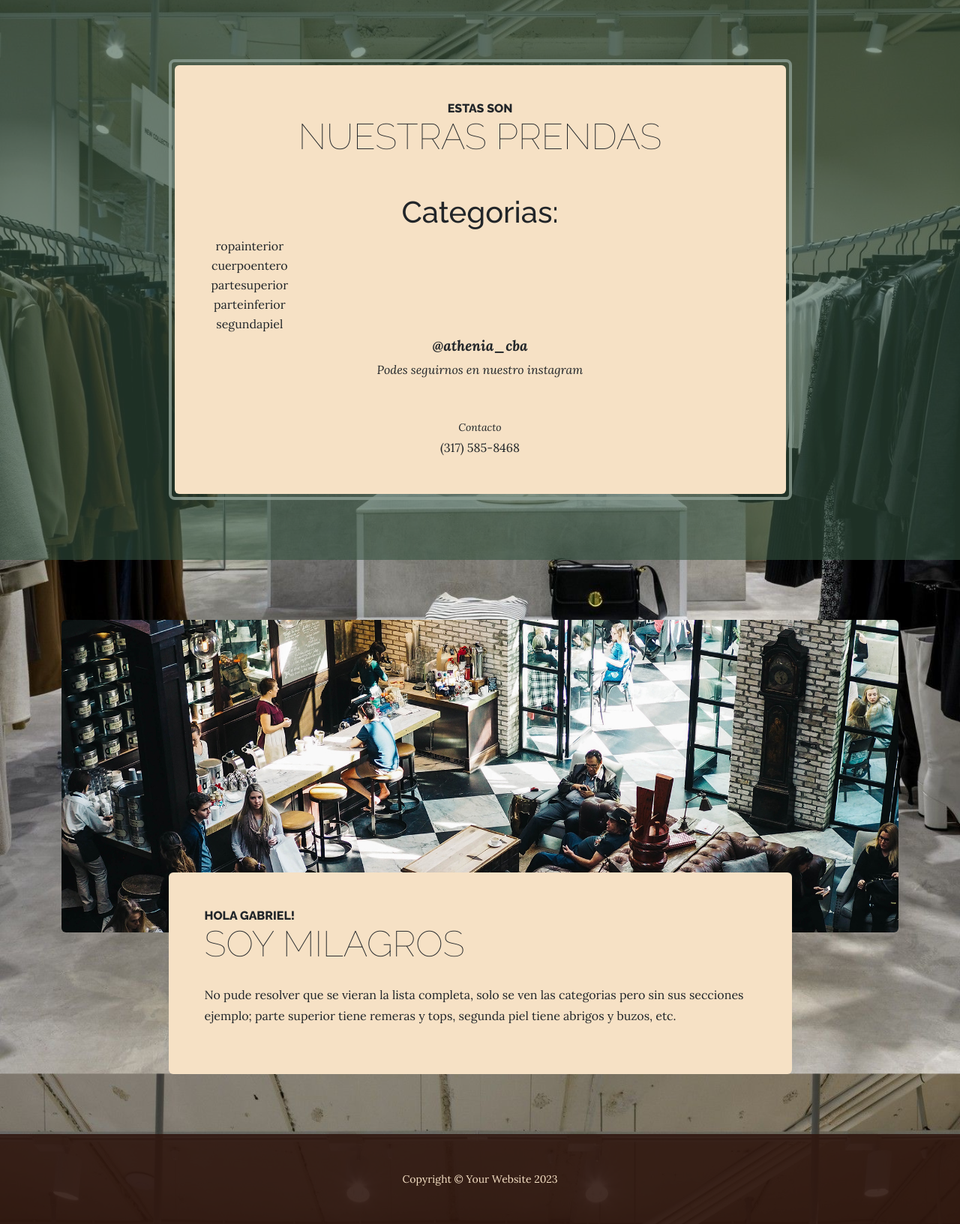
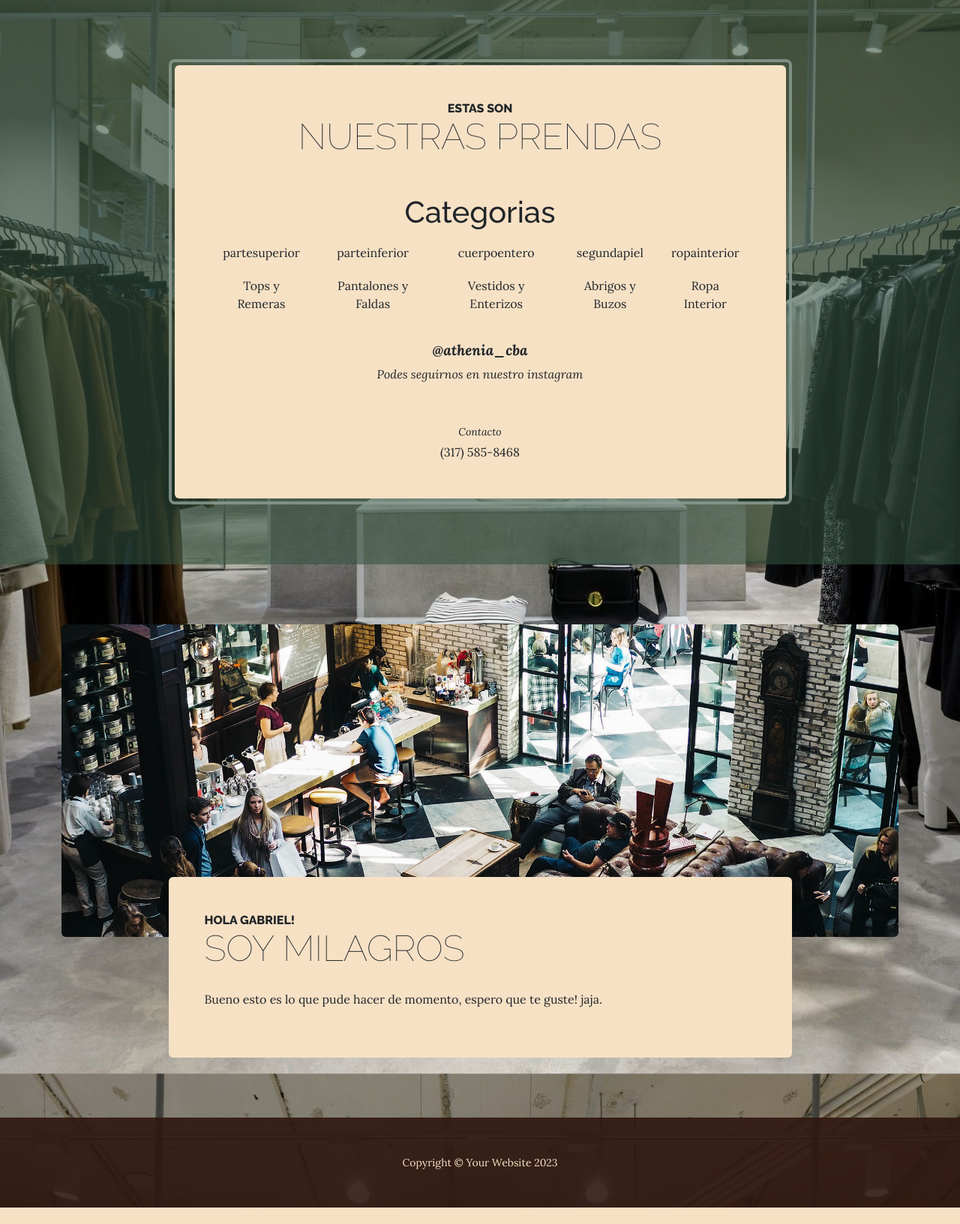
Before and after one commit to zmilagros/TercerPreEntregaMilagrosArraras, a Django app: page /store/ in a window 1280 px wide. Shown: the part 313-1946 px from the top of the page at 75% size. After the commit the page ends 1924 px from the top, so only its background shows below. Run offline with Django 4.2, Linux system fonts and the light colour scheme; data comes from the database, SQL or seed files in the repository; some libraries are stand-ins or nearby versions.

Commit message:
mejoras en categorias

```diff
--- a/project/TIENDA/templates/TIENDA/store.html
+++ b/project/TIENDA/templates/TIENDA/store.html
@@ -32,18 +32,26 @@
                             <span class="section-heading-upper">Estas son</span>
                             <span class="section-heading-lower">nuestras prendas</span>
                         </h2>
-                        <h1>Categorias:</h1>
-                        <table>
-                            <tbody>
-                                {% for categoria in categorias %}
+                        <h1>Categorias</h1>
+
+                        <div style="width: 100%; margin: 0 auto;">
+                            <table>
+                              {% for fila in categorias_filas %}
                                 <tr>
-                                    <td>{{ categoria.nombre }}</td>
+                                  {% for categoria in fila %}
+                                    <td style="padding: 10px; text-align: center;">{{ categoria.0 }}</td>
+                                  {% endfor %}
                                 </tr>
-                                {% endfor %}
-                            </tbody>
-                        </table>
+                                <tr>
+                                  {% for categoria in fila %}
+                                    <td style="padding: 10px; text-align: center;">{{ categoria.1 }}</td>
+                                  {% endfor %}
+                                </tr>
+                              {% endfor %}
+                            </table>
+                        </div>
 
-                        <p class="address mb-5">
+                        <p class="instagram address mb-5">
                             <em>
                                 <strong> @athenia_cba </strong>
                                 <br>
@@ -71,7 +79,7 @@
                                 <span class="section-heading-upper">Hola Gabriel!</span>
                                 <span class="section-heading-lower">soy Milagros</span>
                             </h2>
-                            <p>No pude resolver que se vieran la lista completa, solo se ven las categorias pero sin sus secciones ejemplo; parte superior tiene remeras y tops, segunda piel tiene abrigos y buzos, etc.</p>
+                            <p>Bueno esto es lo que pude hacer de momento, espero que te guste! jaja.</p>
                             <p class="mb-0">
 
                             </p>
--- a/project/TIENDA/views.py
+++ b/project/TIENDA/views.py
@@ -45,6 +45,6 @@ def productos(request):
 
 
 def categorias(request):
-    categorias = Categoria.objects.all()
-    print("Categorías:", categorias)
-    return render(request, "TIENDA/store.html", {'categorias': categorias})
+    categorias = Categoria.CATEGORIAS
+    categorias_filas = [categorias[i:i+5] for i in range(0, len(categorias), 5)]
+    return render(request, "TIENDA/store.html", {'categorias_filas': categorias_filas})
```
